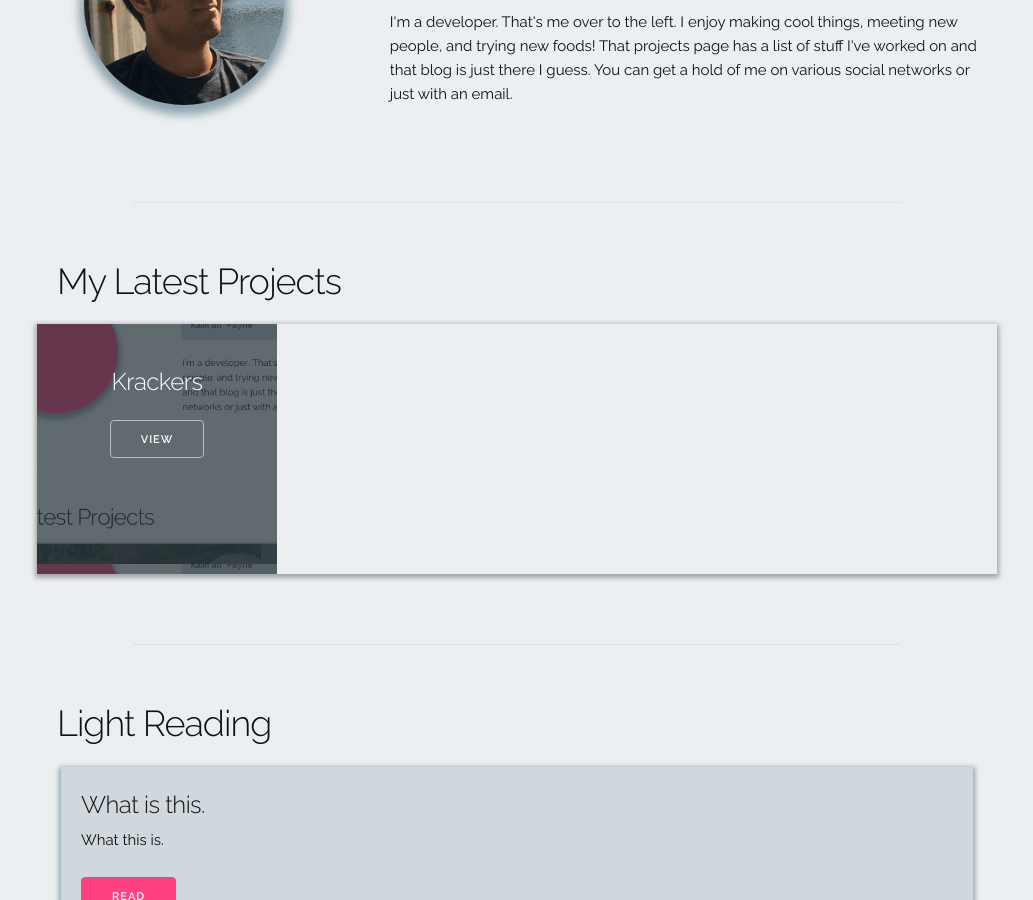
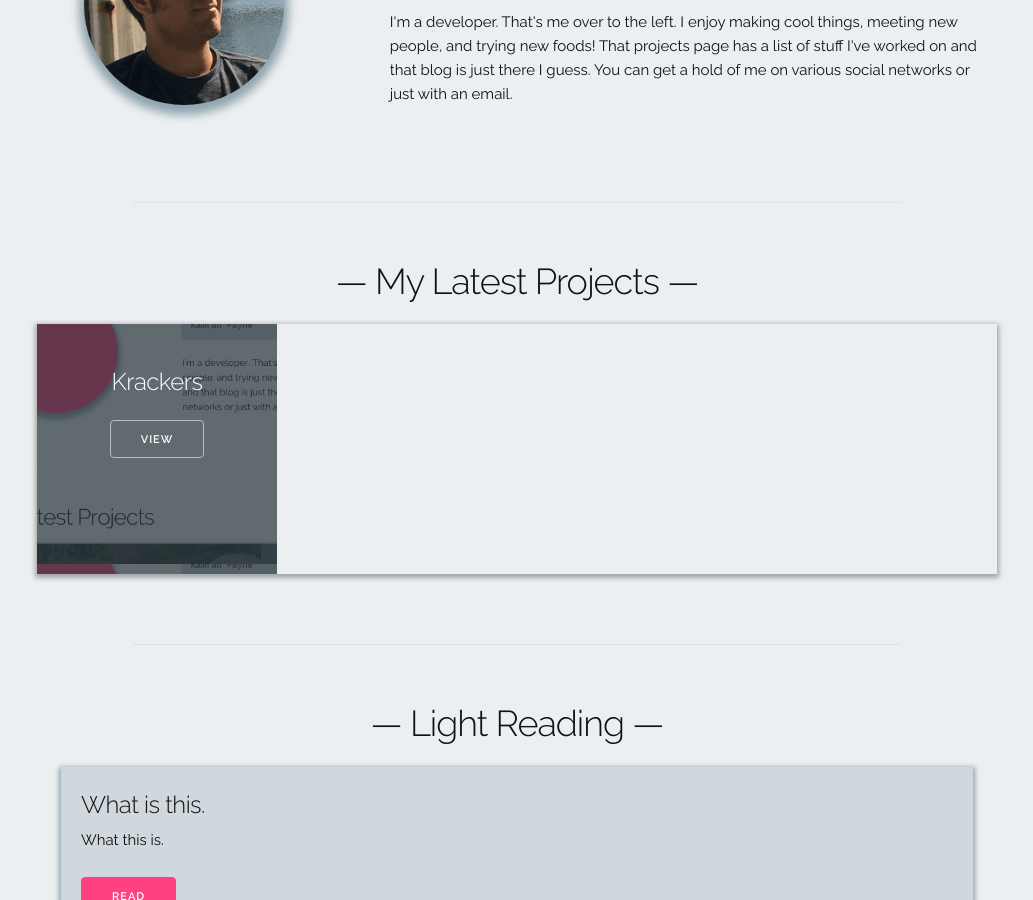
Before and after one commit to kmrn/kmrn.github.io, a Jekyll site: the page built from index.html, in a window 1280 px wide and 900 px high, scrolled down 326 px. Shown: the whole window, without its empty margins (123-1156 px from the left). Built offline with Jekyll 4.4.1, drawn with Linux system fonts in a browser that asks for light colours.

Commit message:
centered homepage titles

```diff
--- a/index.html
+++ b/index.html
@@ -19,7 +19,7 @@ title: It's me, KP.
     <hr class="divider" />
     <section class="latest-container">
       <div class="row">
-        <h3>My Latest Projects</h3>
+        <h3 class="blog-title">&mdash; My Latest Projects &mdash;</h3>
         <ul class="projects-container">
           {% for post in site.categories.projects limit:4 %}<li class="project" style="background-image: url({{post.image}});">
               <div class="project-action">
@@ -32,7 +32,7 @@ title: It's me, KP.
     <hr class="divider" />
     <section class="">
       <div class="row">
-        <h3>Light Reading</h3>
+        <h3 class="blog-title">&mdash; Light Reading &mdash;</h3>
         <ul class="posts-container">
           {% for post in site.categories.blog limit:3 %}
             <li class="frontpage-post">
```
